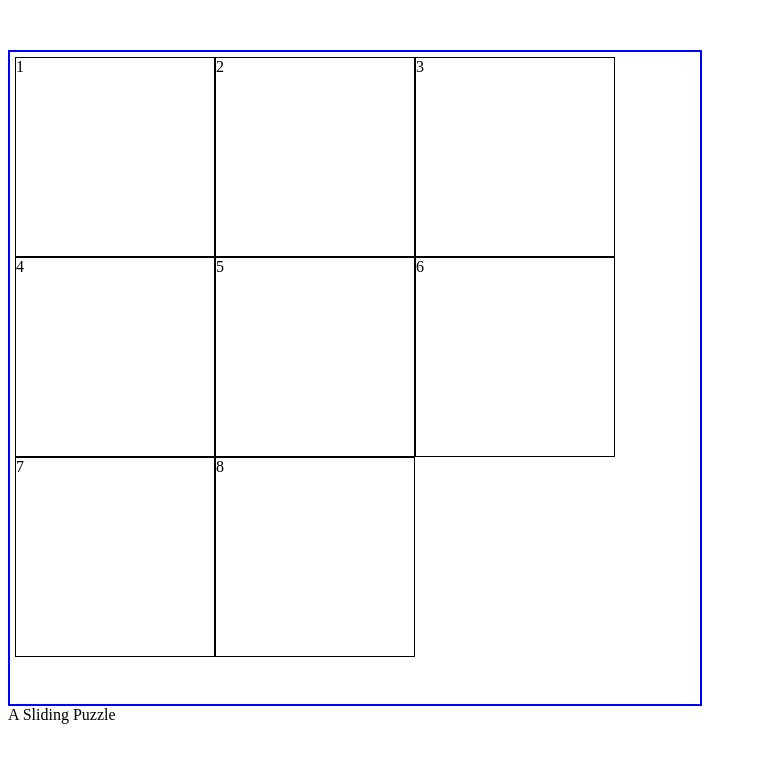
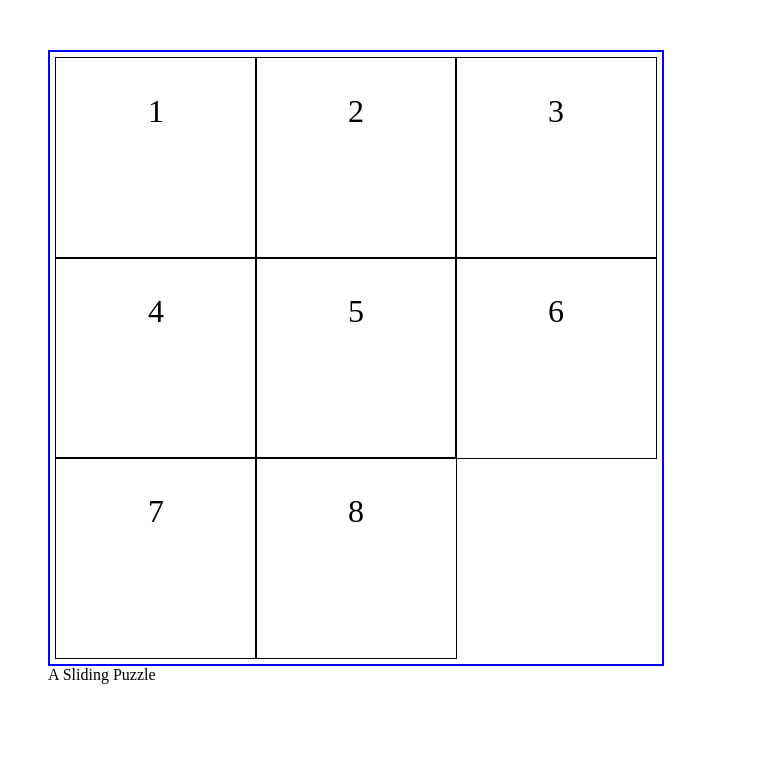
Before and after one commit to danishmughal/sliding-puzzle, a plain HTML site: page index.html in a window 1280 px wide. Shown: the whole page, without its empty margins (0-757 px from the left). Drawn offline with Linux system fonts and the light colour scheme.

Commit message:
Working game logic and behavior

```diff
--- a/index.html
+++ b/index.html
@@ -4,6 +4,7 @@
 
     <title>Sliding Puzzle</title>
     <link rel="stylesheet" type="text/css" href="style.css">
+    <meta name="viewport" content="initial-scale=1.0, user-scalable=no" />
 </head>
 <body>
 
--- a/script.js
+++ b/script.js
@@ -1,39 +1,54 @@
+// Begin game once DOM loaded
+document.addEventListener("DOMContentLoaded", game);
+
+function game() {
+
+  // Data structure to hold positions of tiles
   var tileMap = {
     1: {
+      position: 1,
       top: '0',
       left: '0'
     },
     2: {
+      position: 2,
       top: '0',
-    left: '200px'
+      left: '200'
     },
     3: {
+      position: 3,
       top: '0',
-    left: '400px'
+      left: '400'
     },
     4: {
-    top: '200px',
+      position: 4,
+      top: '200',
       left: '0'
     },
     5: {
-    top: '200px',
-    left: '200px'
+      position: 5,
+      top: '200',
+      left: '200'
     },
     6: {
-    top: '200px',
-    left: '400px'
+      position: 6,
+      top: '200',
+      left: '400'
     },
     7: {
-    top: '400px',
+      position: 7,
+      top: '400',
       left: '0'
     },
     8: {
-    top: '400px',
-    left: '200px'
+      position: 8,
+      top: '400',
+      left: '200'
     },
     empty: {
-    top: '400px',
-    left: '400px'
+      position: 9,
+      top: '400',
+      left: '400'
     }
   }
 
@@ -44,34 +59,75 @@ for(var i = 0; i < tiles.length; i++) {
 
     var tileId = tiles[i].innerHTML;
 
-  tiles[i].style.left = tileMap[tileId].left;
-  tiles[i].style.top = tileMap[tileId].top;
+    tiles[i].style.left = tileMap[tileId].left + 'px';
+    tiles[i].style.top = tileMap[tileId].top + 'px';
   }
 
   function tileClicked(event) {
     var tileNumber = event.target.innerHTML;
     console.log("Tile " + tileNumber + " clicked.");
     moveTile(event.target);
+
+    if (checkSolution()) {
+      console.log("You win!");
+    }
   }
 
-
+  // Moves tile to empty spot
+  // Returns error message if tile cannot be moved
   function moveTile(tile) {
     // Check if Tile can be moved
     // (must be touching empty tile)
     // (must be directly perpendicular to empty tile)
+    var tileNumber = tile.innerHTML;
+    if (!tileMovable(tileNumber)) {
+      console.log("Tile " + tileNumber + " can't be moved.");
+      return;
+    }
 
     // Swap tile with empty tile
-  var tileNumber = tile.innerHTML;
+    var emptyTop = tileMap.empty.top;
+    var emptyLeft = tileMap.empty.left;
+    var emptyPosition = tileMap.empty.position;
+    tileMap.empty.top = tileMap[tileNumber].top;
+    tileMap.empty.left = tileMap[tileNumber].left;
+    tileMap.empty.position = tileMap[tileNumber].position;
 
-  var emptyTop = tileMap.empty.top
-  var emptyLeft = tileMap.empty.left
-
-  tileMap.empty.top = tile.style.top;
-  tileMap.empty.left = tile.style.left;
-
-  tile.style.top = emptyTop;
-  tile.style.left = emptyLeft;
-
+    tile.style.top = emptyTop  + 'px';
+    tile.style.left = emptyLeft  + 'px';
     tileMap[tileNumber].top = emptyTop;
     tileMap[tileNumber].left = emptyLeft;
+    tileMap[tileNumber].position = emptyPosition;
   }
+
+
+  // Determines whether a given tile can be moved
+  function tileMovable(tileNumber) {
+    var selectedTile = tileMap[tileNumber];
+    var emptyTile = tileMap.empty;
+
+    var leftDifference = selectedTile.left - emptyTile.left
+    var topDifference = selectedTile.top - emptyTile.top
+
+    return (Math.abs(leftDifference + topDifference) == 200);
+  }
+
+  // Returns true/false based on if the puzzle has been solved
+  function checkSolution() {
+    if (tileMap.empty.position !== 9) return false;
+
+    for (var key in tileMap) {
+      if ((key != 1) && (key != "empty")) {
+        if (tileMap[key].position < tileMap[key-1].position) return false;
+      }
+    }
+    return true;
+  }
+
+  // Shuffles the current tiles
+  function shuffle() {
+
+  }
+
+
+}
--- a/style.scss
+++ b/style.scss
@@ -1,16 +1,14 @@
 .sliding-puzzle-figure {
-  // Weird width/heights to account for border
-  margin: auto;
 
   .sliding-puzzle {
     // Remove bullet styling and reset padding/margins
     list-style-type: none;
-    padding: 10px;
+    padding: 6px;
     margin: 0px;
     position: relative;
     margin-top: 50px;
-    width: 670px;
-    height: 632px;
+    width: 600px;
+    height: 600px;
 
     // Outer game border
     border: 2px solid blue;
@@ -23,12 +21,17 @@
       // Transitions
       left: 0;
       top: 0;
-      transition: 0.1s linear;
+      transition: 0.3s linear;
 
       // Weird width/heights to account for border
-      height: 198px;
-      width: 198px;
+      width: 130px;
+      height: 130px;
       border: 1px solid black;
+
+      padding: 35px;
+      text-align: center;
+      font-size: 32px;
+
     }
 
 
```
Also changed, not shown: style.css, 1 other file. Lines whose indentation alone changed are shown as unchanged.
